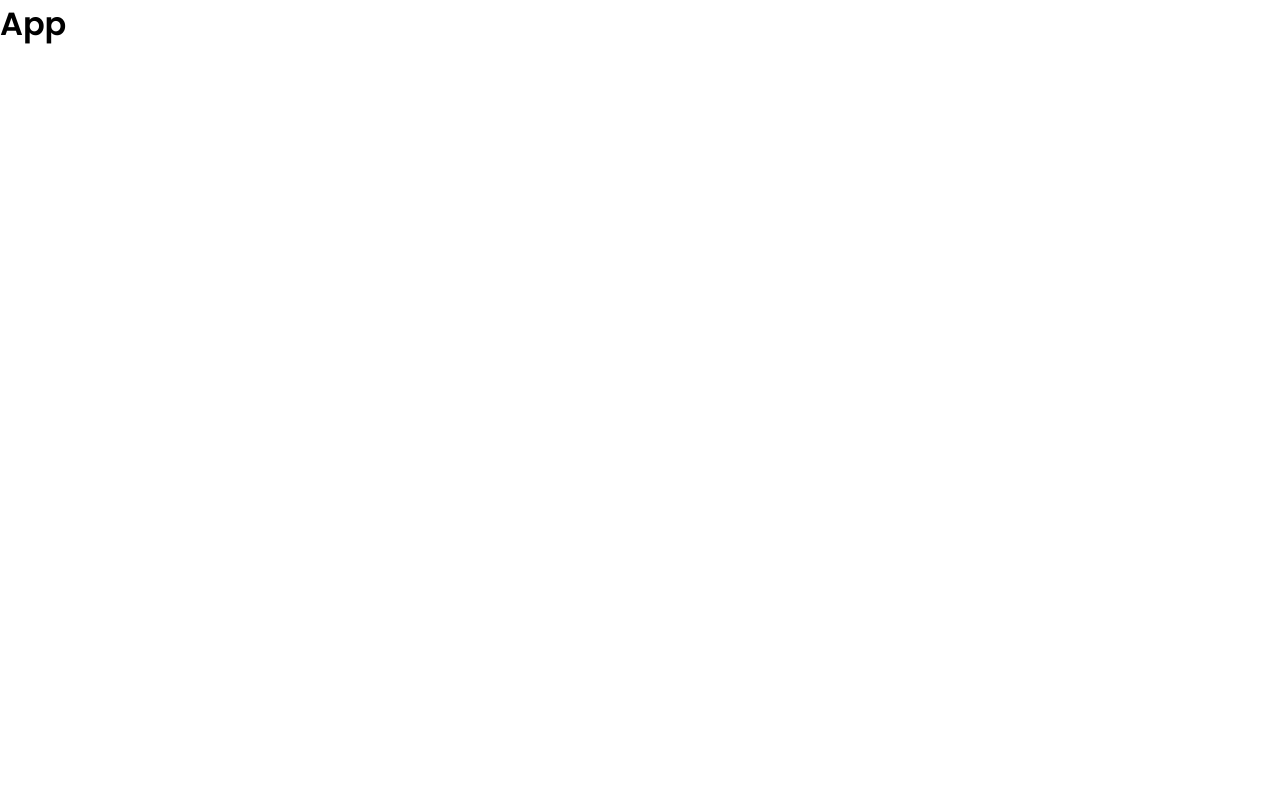
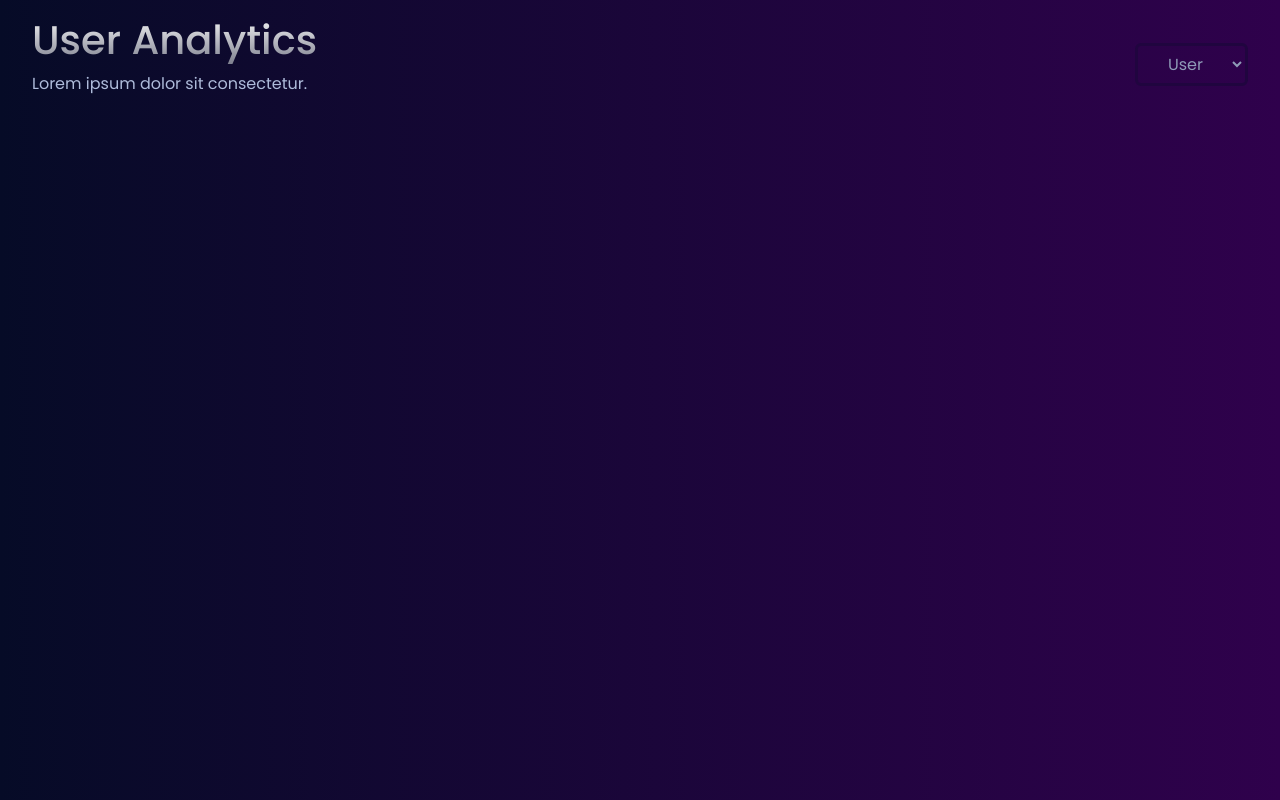
Before and after one commit to mrkamin/Frontend-Assignment-React-UI-Implementation, a React (Create React App) app: page / in a window 1280 px wide. Built offline with nearby package versions, Linux system fonts and the light colour scheme.

Commit message:
install redux toolkit

```diff
--- a/package.json
+++ b/package.json
@@ -3,9 +3,11 @@
   "version": "0.1.0",
   "private": true,
   "dependencies": {
+    "@reduxjs/toolkit": "^1.9.7",
     "@testing-library/jest-dom": "^5.17.0",
     "@testing-library/react": "^13.4.0",
     "@testing-library/user-event": "^13.5.0",
+    "axios": "^1.6.0",
     "react": "^18.2.0",
     "react-dom": "^18.2.0",
     "react-scripts": "5.0.1",
--- a/public/index.html
+++ b/public/index.html
@@ -24,6 +24,12 @@
       work correctly both with client-side routing and a non-root public URL.
       Learn how to configure a non-root public URL by running `npm run build`.
     -->
+    <link
+      href="https://cdn.jsdelivr.net/npm/bootstrap@5.3.2/dist/css/bootstrap.min.css"
+      rel="stylesheet"
+      integrity="sha384-T3c6CoIi6uLrA9TneNEoa7RxnatzjcDSCmG1MXxSR1GAsXEV/Dwwykc2MPK8M2HN"
+      crossorigin="anonymous"
+    />
     <title>React App</title>
   </head>
   <body>
@@ -39,5 +45,10 @@
       To begin the development, run `npm start` or `yarn start`.
       To create a production bundle, use `npm run build` or `yarn build`.
     -->
+    <script
+      src="https://cdn.jsdelivr.net/npm/bootstrap@5.3.2/dist/js/bootstrap.bundle.min.js"
+      integrity="sha384-C6RzsynM9kWDrMNeT87bh95OGNyZPhcTNXj1NW7RuBCsyN/o0jlpcV8Qyq46cDfL"
+      crossorigin="anonymous"
+    ></script>
   </body>
 </html>
--- a/src/App.js
+++ b/src/App.js
@@ -1,7 +1,9 @@
+import Navbar from './components/Navbar';
+
 function App() {
   return (
     <div className="App">
-      <h1>App</h1>
+      <Navbar />
     </div>
   );
 }
--- /dev/null
+++ b/src/components/Navbar.js
@@ -0,0 +1,21 @@
+import '../css/navbar.css';
+
+const Navbar = () => (
+  <>
+    <nav className="d-flex justify-content-between align-items-center navbar">
+      <div className="d-flex flex-column navbar-title">
+        <h1>User Analytics</h1>
+        <p>Lorem ipsum dolor sit consectetur.</p>
+      </div>
+      <div>
+        <select className="drop-down btn">
+          <option value="apple">User</option>
+          <option value="banana">Banana</option>
+          <option value="orange">Orange</option>
+        </select>
+      </div>
+    </nav>
+  </>
+);
+
+export default Navbar;
--- /dev/null
+++ b/src/css/navbar.css
@@ -0,0 +1,26 @@
+:root {
+    --sub-title-color: #AEBBDA;
+  }
+.navbar-title h1{
+    background-image: linear-gradient(to bottom, #F6F6F7, #7E808F );
+    color: transparent;
+    background-clip: text;
+    -webkit-background-clip: text;
+}
+
+.navbar {
+    padding: 16px 32px;
+}
+.navbar-title p {
+    color: #AEBBDA;
+}
+
+.drop-down {
+    color: #8F9BB7;
+    border: 3px solid #20053F;
+}
+
+.drop-down:hover {
+    background-color: #060B27;
+    color: #8F9BB7;
+}
--- a/src/index.css
+++ b/src/index.css
@@ -1,8 +1,9 @@
 @import url("https://fonts.googleapis.com/css2?family=Poppins:wght@300;400;500;600&display=swap");
 
 :root {
-  --bg-color: #231e48;
-  --total-visit-color: #3f46f7;
+  --bg-color: #060B27;
+  --linear: #2F014C;
+  --total-visit-color: #3F46F7;
   --total-sub-color: #fe8743;
   --active-user-color: #00c543;
   --total-click-color: #8923d9;
@@ -17,4 +18,8 @@
 
 body {
   font-family: var(--ff);
+  background-image: linear-gradient(to right, #060B27, #2F014C );
+  color: transparent;
+  background-clip: text;
+  -webkit-background-clip: text;
 }
--- /dev/null
+++ b/src/redux/userAnalatics.js
@@ -0,0 +1,2 @@
+import { createAsyncThunk } from "@reduxjs/toolkit";
+import axios from "axios";
```
Also changed, not shown: 1 other file (tests, documents, lock files or other folders).
